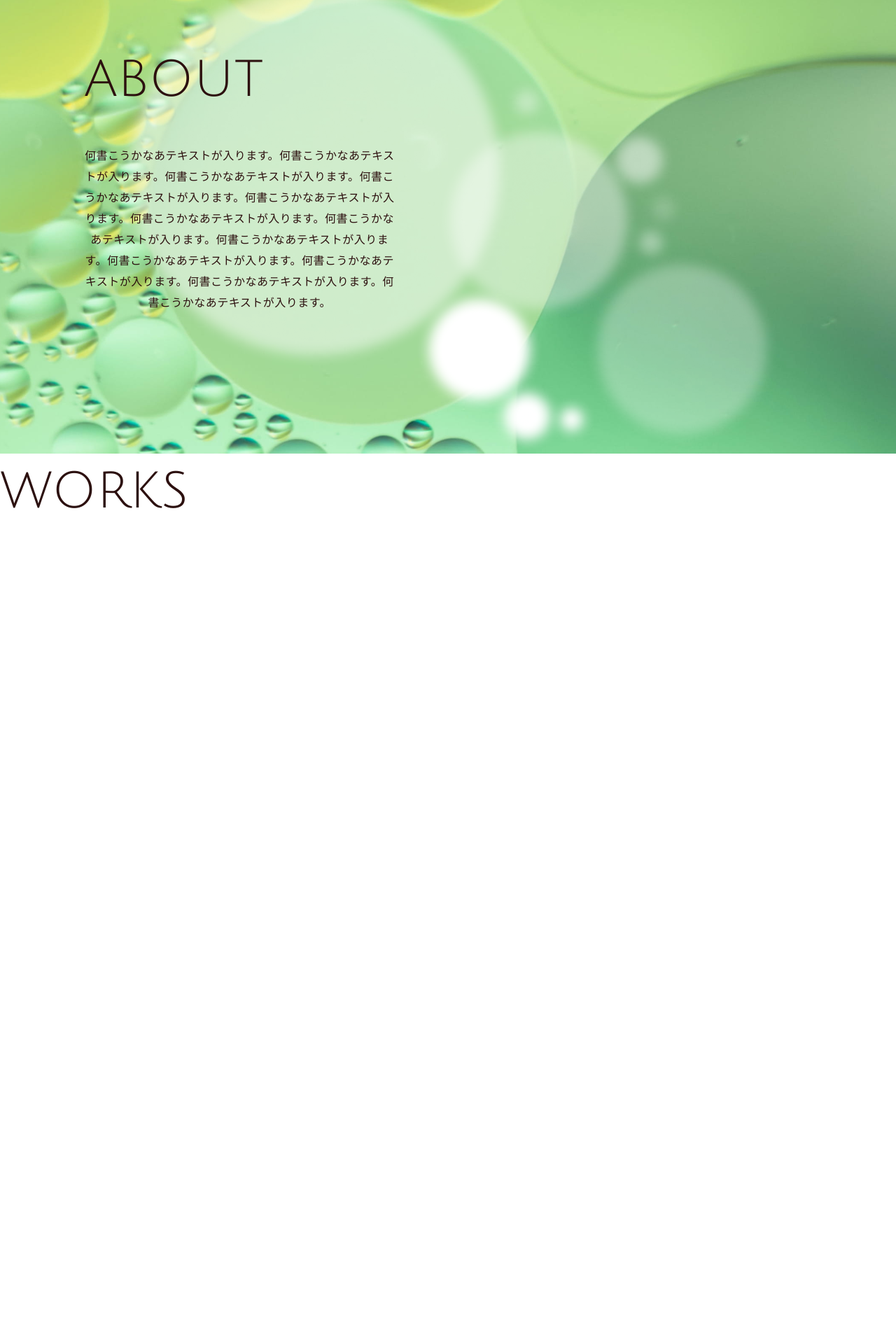
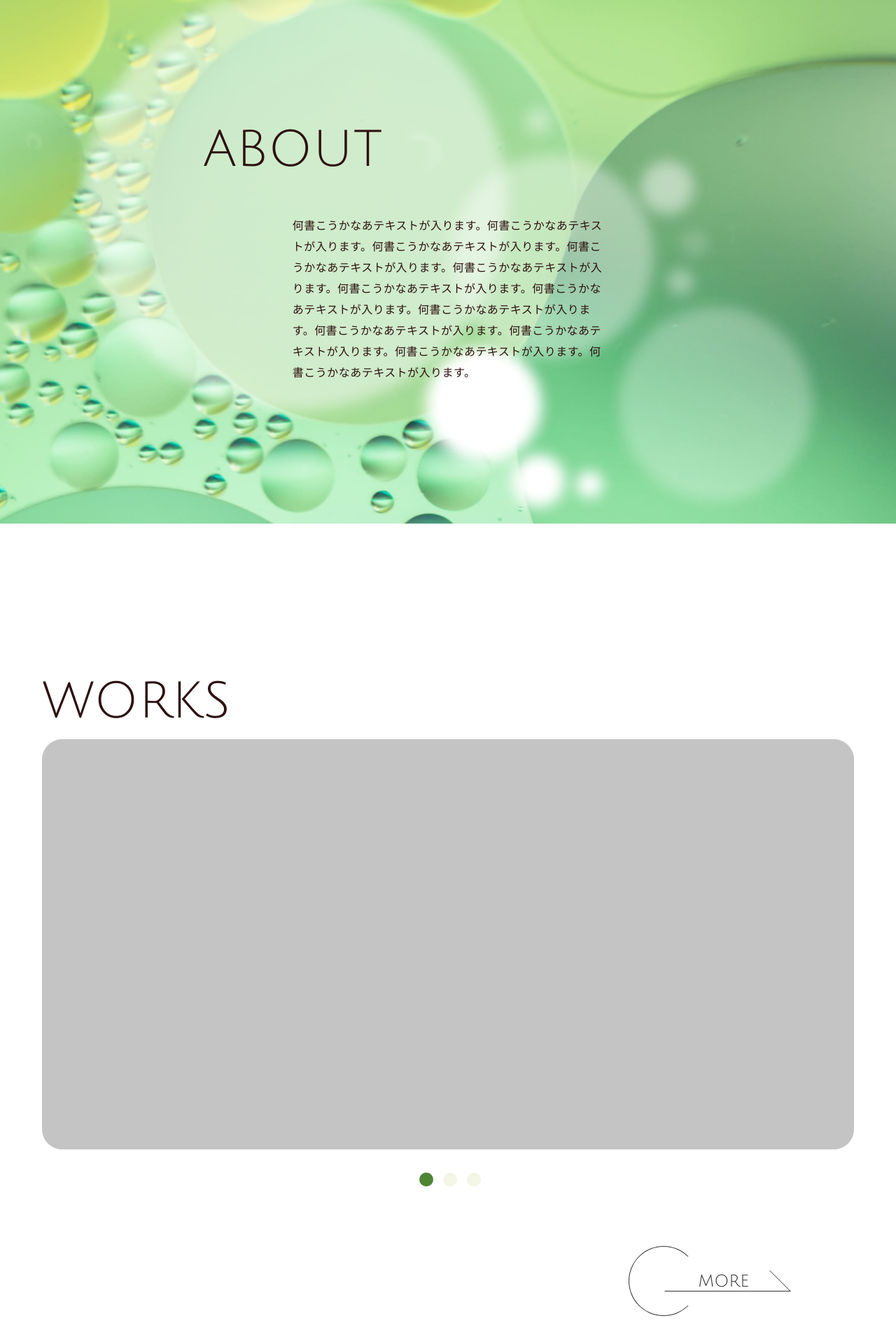
Before and after one commit to chitose333/portfolio, a PHP site: page / in a window 1280 px wide. Shown: the part 840-2760 px from the top of the page at 70% size. Before the commit the page ends 1566 px from the top, so only its background shows below. Run offline with PHP 8.4, Linux system fonts and the light colour scheme; some libraries are stand-ins or nearby versions.

Commit message:
section-worksの作成 buttonの作成

```diff
--- a/css/styles.css
+++ b/css/styles.css
@@ -179,19 +179,24 @@ select::-ms-expand {
 }
 
 .about {
-  padding: 0 100px;
-  padding: 0 6.25rem;
-}
-
-.about__inner {
   background-image: url(../images/common/about__bg.png);
   background-repeat: no-repeat;
   background-position: center center;
   background-size: contain;
-  padding: 100px;
-  padding: 6.25rem;
+}
+
+.about__inner {
+  max-width: 800px;
+  max-width: 50rem;
+  padding-top: 200px;
+  padding-top: 12.5rem;
   padding-bottom: 200px;
   padding-bottom: 12.5rem;
+}
+
+.about__title {
+  margin-left: 30px;
+  margin-left: 1.875rem;
 }
 
 .about__text {
@@ -199,12 +204,68 @@ select::-ms-expand {
   font-size: 1rem;
   line-height: 1.875;
   letter-spacing: 0.03em;
-  margin-top: 40px;
-  margin-top: 2.5rem;
+  margin: 40px auto 0;
+  margin: 2.5rem auto 0;
   width: 34.7222222222vw;
   max-width: 700px;
   max-width: 43.75rem;
-  text-align: center;
+}
+
+.button {
+  font-size: 24px;
+  font-size: 1.5rem;
+  font-weight: 400;
+  font-family: Julius Sans One, sans-serif;
+  color: #333;
+  position: relative;
+  width: 220px;
+  width: 13.75rem;
+  padding: 50px 50px 50px 100px;
+  padding: 3.125rem 3.125rem 3.125rem 6.25rem;
+}
+
+.button::before {
+  content: "";
+  position: absolute;
+  left: 0;
+  top: 50%;
+  -webkit-transform: translateY(-50%);
+          transform: translateY(-50%);
+  border: 1px solid #333;
+  border-radius: 50%;
+  border-right-color: transparent;
+  height: 100px;
+  width: 100px;
+}
+
+.button::after {
+  content: "";
+  position: absolute;
+  top: 48px;
+  top: 3rem;
+  left: 37px;
+  left: 2.3125rem;
+  width: 180px;
+  width: 11.25rem;
+  height: 30px;
+  height: 1.875rem;
+  border: none;
+  border-right: 1px solid #333;
+  border-bottom: 1px solid #333;
+  -webkit-transform: skew(45deg);
+          transform: skew(45deg);
+  -webkit-transition: 0.3s;
+  transition: 0.3s;
+}
+
+.button:hover::after {
+  width: 280px;
+  width: 17.5rem;
+}
+@media screen and (max-width: 767px) {
+  .button:hover::after {
+    width: 15.625rem;
+  }
 }
 
 .circle-bg {
@@ -502,6 +563,12 @@ pc-nav
   }
 }
 
+.main-view__inner {
+  width: 69.4444444444vw;
+  max-width: 1000px;
+  max-width: 62.5rem;
+}
+
 .main-view__title {
   color: #fff;
   font-size: 72px;
@@ -520,10 +587,51 @@ pc-nav
   font-weight: 400;
 }
 
+.section {
+  margin-top: 200px;
+  margin-top: 12.5rem;
+}
+
+.swiper {
+  padding-bottom: 70px;
+}
+
+.swiper-pagination-bullet {
+  background-color: #C3D384;
+  width: 20px;
+  width: 1.25rem;
+  height: 20px;
+  height: 1.25rem;
+}
+
+.swiper-pagination-bullet-active {
+  background-color: #4D8532;
+  width: 20px;
+  width: 1.25rem;
+  height: 20px;
+  height: 1.25rem;
+}
+
+.swiper-horizontal > .swiper-pagination-bullets .swiper-pagination-bullet, .swiper-pagination-horizontal.swiper-pagination-bullets .swiper-pagination-bullet {
+  margin-left: 10px;
+  margin-left: 0.625rem;
+}
+
 .test {
   font-size: 20px;
   font-size: 1.25rem;
   background-color: #111;
   color: #fff;
 }
+
+.works-button__container {
+  padding: 100px;
+  padding: 6.25rem;
+  text-align: right;
+}
+
+.works__inner {
+  max-width: 1200px;
+  max-width: 75rem;
+}
 /*# sourceMappingURL=styles.css.map */
--- a/index.html
+++ b/index.html
@@ -21,6 +21,10 @@
   <link rel="preconnect" href="https://fonts.googleapis.com">
   <link rel="preconnect" href="https://fonts.gstatic.com" crossorigin>
   <link href="https://fonts.googleapis.com/css2?family=Julius+Sans+One&display=swap" rel="stylesheet">
+  <!--Swiper-->
+  <link
+  rel="stylesheet"
+  href="https://unpkg.com/swiper@7/swiper-bundle.min.css"/>
   <!-- css -->
   <link rel="stylesheet" href="./css/styles.css">
   <!-- JavaScript -->
@@ -36,6 +40,9 @@
       h=d.documentElement,t=setTimeout(function(){h.className=h.className.replace(/\bwf-loading\b/g,"")+" wf-inactive";},config.scriptTimeout),tk=d.createElement("script"),f=false,s=d.getElementsByTagName("script")[0],a;h.className+=" wf-loading";tk.src='https://use.typekit.net/'+config.kitId+'.js';tk.async=true;tk.onload=tk.onreadystatechange=function(){a=this.readyState;if(f||a&&a!="complete"&&a!="loaded")return;f=true;clearTimeout(t);try{Typekit.load(config)}catch(e){}};s.parentNode.insertBefore(tk,s)
     })(document);
   </script>
+  <!--Swiper-->
+  <script src="https://unpkg.com/swiper@7/swiper-bundle.min.js"></script>
+  <!--My script-->
   <script defer src="./js/script.js"></script>
 </head>
   <header class="header">
@@ -88,9 +95,29 @@
     <!-- /.about -->
   </div>
   <!-- /.circle__bg -->
-  <section class="works">
-    <div class="works__inner">
+  <section class="works section">
+    <div class="works__inner inner">
       <h2 class="works__title section-title">WORKS</h2>
+      <!-- Slider main container -->
+      <div class="works__container">
+        <div class="swiper">
+          <!-- Additional required wrapper -->
+          <div class="swiper-wrapper">
+            <!-- Slides -->
+            <div class="swiper-slide"><img src="./src/images/common/works1.jpg" alt=""></div>
+            <div class="swiper-slide"><img src="./src/images/common/works2.jpg" alt=""></div>
+            <div class="swiper-slide"><img src="./src/images/common/works3.jpg" alt=""></div>
+          </div>
+          <!-- 必要に応じてページネーション -->
+          <div class="swiper-pagination"></div>
+        </div>
+        <!--/.swiper-->
+      </div>
+      <!-- /.works__container -->
+      <div class="works-button__container">
+        <a href="#" class="works-button button">MORE</a>
+      </div>
+      <!-- /.works-button__container -->
     </div>
     <!-- /.works__inner -->
   </section>
--- a/js/script.js
+++ b/js/script.js
@@ -47,4 +47,26 @@ jQuery(function ($) { // この中であればWordpressでも「$」が使用可
     return false;
   });
 
+  //Swiper
+  const swiper = new Swiper(".swiper", {
+    //ループ
+    loop: true,
+    // ページネーションが必要なら追加
+    pagination: {
+      el: '.swiper-pagination',
+      type: 'bullets',
+      clickable: true
+    },
+    autoplay: {
+      delay: 3000,
+      stopOnLastSlide: false,
+      disableOnInteraction: false,
+      reverseDirection: false
+    },
+    // ナビボタンが必要なら追加
+    // navigation: {
+    //   nextEl: ".swiper-button-next",
+    //   prevEl: ".swiper-button-prev"
+    // }
+  });
 });
--- a/src/sass/global/_setting.scss
+++ b/src/sass/global/_setting.scss
@@ -38,6 +38,8 @@ $normal: 400;
 $black: #111;
 $white: #fff;
 $ac-color: #2C100F;
+$d-green: #4D8532;
+$l-green: #C3D384;
 
 body {
   background-color: $white;
--- a/src/sass/module/_about.scss
+++ b/src/sass/module/_about.scss
@@ -1,24 +1,28 @@
 @use "global" as *;
 
 .about {
-  padding: 0 rem(100);
-}
-
-.about__inner {
+  // padding: 0 rem(100);
   background-image: url(../images/common/about__bg.png);
   background-repeat: no-repeat;
   background-position: center center;
   background-size: contain;
-  padding: rem(100);
+}
+
+.about__inner {
+  max-width: rem(800);
+  padding-top: rem(200);
   padding-bottom: rem(200);
+}
+
+.about__title {
+  margin-left: rem(30);
 }
 
 .about__text {
   font-size: rem(16);
   line-height: 1.875;
   letter-spacing: 0.03em;
-  margin-top: rem(40);
+  margin: rem(40) auto 0;
   width: calc( 500 / 1440 * 100vw);
   max-width: rem(700);
-  text-align: center;
 }
--- /dev/null
+++ b/src/sass/module/_button.scss
@@ -0,0 +1,48 @@
+@use 'global' as *;
+
+.button {
+  font-size: rem(24);
+  font-weight: $normal;
+  font-family: $second-font-family;
+  color: #333;
+  position: relative;
+  width: rem(220);
+  padding: rem(50) rem(50) rem(50) rem(100);
+
+}
+
+.button::before {
+  content:"";
+  position: absolute;
+  left: 0;
+  top: 50%;
+  transform: translateY(-50%);
+  border: 1px solid #333;
+  border-radius: 50%;
+  border-right-color: transparent;
+  height: 100px;
+  width: 100px;
+}
+
+.button::after {
+  content: "";
+  position: absolute;
+  top: rem(48);
+  // transform: translateY(-50%);
+  left: rem(37);
+  width: rem(180);
+  height: rem(30);
+  border: none;
+  border-right: 1px solid #333;
+  border-bottom: 1px solid #333;
+  transform: skew(45deg);
+  transition: .3s;
+}
+
+.button:hover::after{
+  width: rem(280);
+
+  @include mq('md'){
+    width: rem(250);
+  }
+}
--- a/src/sass/module/_main-view.scss
+++ b/src/sass/module/_main-view.scss
@@ -10,6 +10,11 @@
   }
 }
 
+.main-view__inner {
+  width: calc(1000 / 1440 * 100vw);
+  max-width: rem(1000);
+}
+
 .main-view__title {
   color: $white;
   font-size: rem(72);
--- /dev/null
+++ b/src/sass/module/_section.scss
@@ -0,0 +1,5 @@
+@use 'global' as *;
+
+.section {
+  margin-top: rem(200);
+}
--- /dev/null
+++ b/src/sass/module/_swiper.scss
@@ -0,0 +1,22 @@
+@use 'global' as *;
+
+//paginationを外に出す
+.swiper {
+  padding-bottom: 70px;
+}
+
+.swiper-pagination-bullet {
+  background-color: $l-green;
+  width: rem(20);
+  height: rem(20);
+}
+
+.swiper-pagination-bullet-active {
+  background-color: $d-green;
+  width: rem(20);
+  height: rem(20);
+}
+
+.swiper-horizontal>.swiper-pagination-bullets .swiper-pagination-bullet, .swiper-pagination-horizontal.swiper-pagination-bullets .swiper-pagination-bullet {
+  margin-left: rem(10);
+}
--- /dev/null
+++ b/src/sass/module/_works-button.scss
@@ -0,0 +1,7 @@
+@use 'global' as *;
+
+.works-button__container {
+  padding: rem(100);
+  // display: inline-block;
+  text-align: right;
+}
--- /dev/null
+++ b/src/sass/module/_works.scss
@@ -0,0 +1,5 @@
+@use 'global' as *;
+
+.works__inner {
+  max-width: rem(1200);
+}
```
Also changed, not shown: images/common/works1.jpg (added), images/common/works2.jpg (added), images/common/works3.jpg (added), src/images/common/works1.jpg (added), src/images/common/works2.jpg (added), src/images/common/works3.jpg (added), 1 other file.
